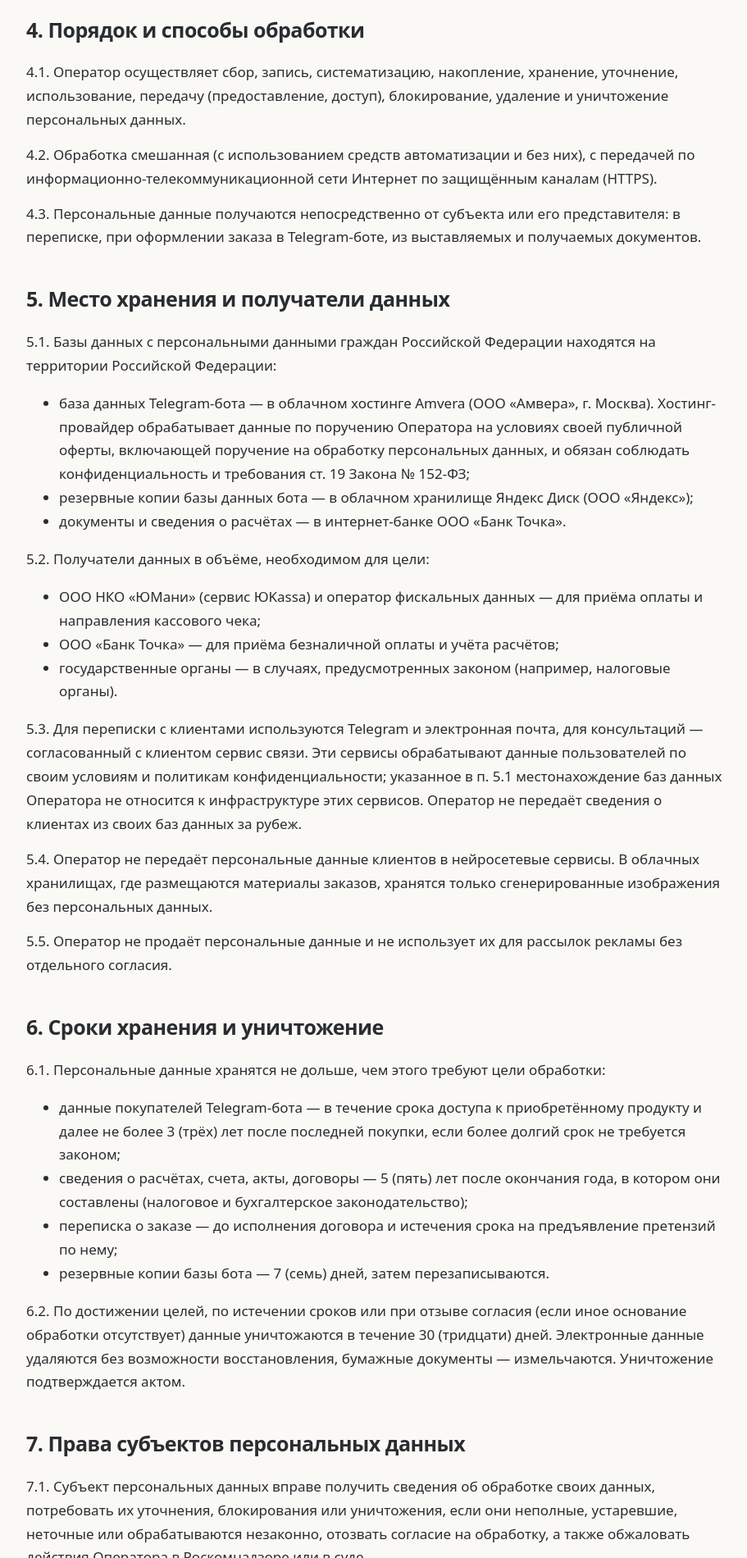
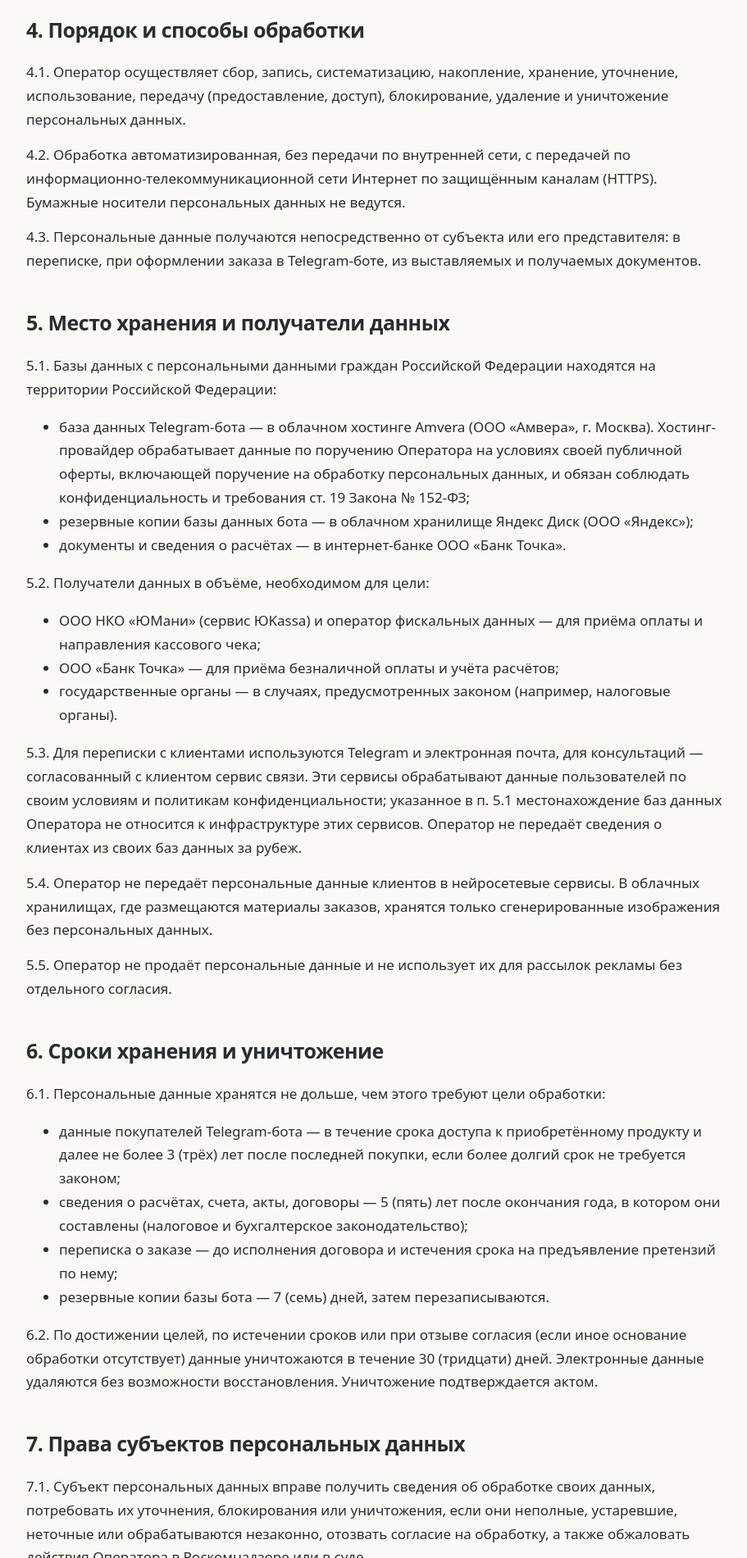
Before and after one commit to lavrilook/ip-lavrichenko, a plain HTML site: page privacy.html in a window 1280 px wide. Shown: the part 2357-4257 px from the top of the page at 82% size, without its empty margins (78-989 px from the left). Drawn offline with Linux system fonts and the light colour scheme.

Commit message:
Политика: способ обработки как в уведомлении РКН — автоматизированная, с передачей по Интернету
Co-Authored-By: Claude Opus 5.5 <noreply@anthropic.com>
Claude-Session: https://claude.ai/code/session_01Bovaa9LtyeqoySeHNFbfQ5

```diff
--- a/privacy.html
+++ b/privacy.html
@@ -8,7 +8,7 @@
 <p><strong>Цель 4. Исполнение обязанностей по налоговому и бухгалтерскому учёту.</strong> Данные из целей 1–3, необходимые для учёта доходов и формирования кассовых чеков.</p>
 <p>2.2. Оператор не обрабатывает специальные категории персональных данных (о здоровье, убеждениях и т. п.) и биометрические персональные данные. В работе над визуальным контентом используются синтетические (сгенерированные) модели; изображения реальных людей обрабатываются только если их передал сам заказчик для своего заказа.</p>
 <p>2.3. Оператор не получает и не обрабатывает данные банковских карт: оплата проходит на стороне банка и платёжного сервиса.</p></section><section id="s3"><h2>3. Правовые основания</h2><p>3.1. Обработка осуществляется на основании пунктов 1, 2 и 5 части 1 статьи 6 Закона № 152-ФЗ: согласие субъекта персональных данных (покупатели в Telegram-боте дают его отдельной кнопкой перед первой оплатой); исполнение обязанностей, возложенных на Оператора законодательством (налоговым, о применении контрольно-кассовой техники); заключение и исполнение договора, стороной которого является субъект персональных данных или по которому он действует как представитель.</p></section><section id="s4"><h2>4. Порядок и способы обработки</h2><p>4.1. Оператор осуществляет сбор, запись, систематизацию, накопление, хранение, уточнение, использование, передачу (предоставление, доступ), блокирование, удаление и уничтожение персональных данных.</p>
-<p>4.2. Обработка смешанная (с использованием средств автоматизации и без них), с передачей по информационно-телекоммуникационной сети Интернет по защищённым каналам (HTTPS).</p>
+<p>4.2. Обработка автоматизированная, без передачи по внутренней сети, с передачей по информационно-телекоммуникационной сети Интернет по защищённым каналам (HTTPS). Бумажные носители персональных данных не ведутся.</p>
 <p>4.3. Персональные данные получаются непосредственно от субъекта или его представителя: в переписке, при оформлении заказа в Telegram-боте, из выставляемых и получаемых документов.</p></section><section id="s5"><h2>5. Место хранения и получатели данных</h2><p>5.1. Базы данных с персональными данными граждан Российской Федерации находятся на территории Российской Федерации:</p>
 <ul>
 <li>база данных Telegram-бота — в облачном хостинге Amvera (ООО «Амвера», г. Москва). Хостинг-провайдер обрабатывает данные по поручению Оператора на условиях своей публичной оферты, включающей поручение на обработку персональных данных, и обязан соблюдать конфиденциальность и требования ст. 19 Закона № 152-ФЗ;</li>
@@ -30,7 +30,7 @@
 <li>переписка о заказе — до исполнения договора и истечения срока на предъявление претензий по нему;</li>
 <li>резервные копии базы бота — 7 (семь) дней, затем перезаписываются.</li>
 </ul>
-<p>6.2. По достижении целей, по истечении сроков или при отзыве согласия (если иное основание обработки отсутствует) данные уничтожаются в течение 30 (тридцати) дней. Электронные данные удаляются без возможности восстановления, бумажные документы — измельчаются. Уничтожение подтверждается актом.</p></section><section id="s7"><h2>7. Права субъектов персональных данных</h2><p>7.1. Субъект персональных данных вправе получить сведения об обработке своих данных, потребовать их уточнения, блокирования или уничтожения, если они неполные, устаревшие, неточные или обрабатываются незаконно, отозвать согласие на обработку, а также обжаловать действия Оператора в Роскомнадзоре или в суде.</p>
+<p>6.2. По достижении целей, по истечении сроков или при отзыве согласия (если иное основание обработки отсутствует) данные уничтожаются в течение 30 (тридцати) дней. Электронные данные удаляются без возможности восстановления. Уничтожение подтверждается актом.</p></section><section id="s7"><h2>7. Права субъектов персональных данных</h2><p>7.1. Субъект персональных данных вправе получить сведения об обработке своих данных, потребовать их уточнения, блокирования или уничтожения, если они неполные, устаревшие, неточные или обрабатываются незаконно, отозвать согласие на обработку, а также обжаловать действия Оператора в Роскомнадзоре или в суде.</p>
 <p>7.2. Запрос направляется на <a href="mailto:anastasi.255@yandex.ru">anastasi.255@yandex.ru</a> или в Telegram Оператору. В запросе нужно указать, как Оператор может установить личность (например, аккаунт Telegram, с которого была покупка, или номер заказа), и суть требования.</p>
 <p>7.3. Оператор отвечает на запрос в течение 10 (десяти) рабочих дней с момента получения. Срок может быть продлён не более чем на 5 (пять) рабочих дней с уведомлением о причинах.</p>
 <p>7.4. Отзыв согласия не влияет на обработку, которая необходима для исполнения уже заключённого договора и обязанностей Оператора по закону (в том числе по хранению сведений о расчётах).</p></section><section id="s8"><h2>8. Защита персональных данных</h2><p>8.1. Оператор принимает правовые, организационные и технические меры защиты: назначен ответственный за организацию обработки (сам индивидуальный предприниматель, помощников с доступом к данным нет); доступ к серверу, базе данных, облачным хранилищам и почте защищён паролями и двухфакторной аутентификацией; ключи доступа к сервисам хранятся в защищённом виде и не публикуются; данные передаются по защищённым каналам (HTTPS); в базу данных бота записывается только минимально необходимый набор данных.</p>
```
